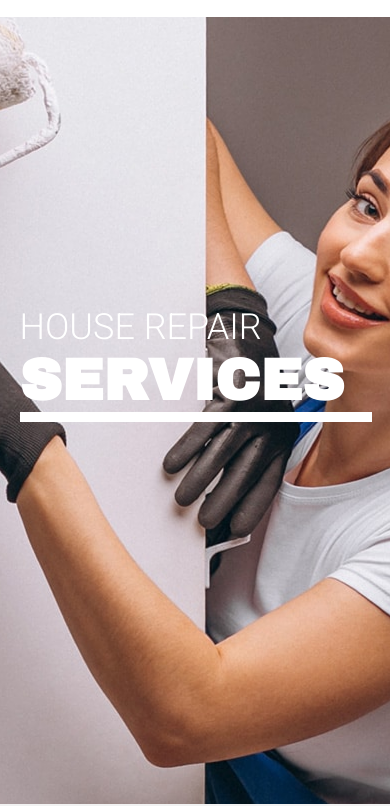
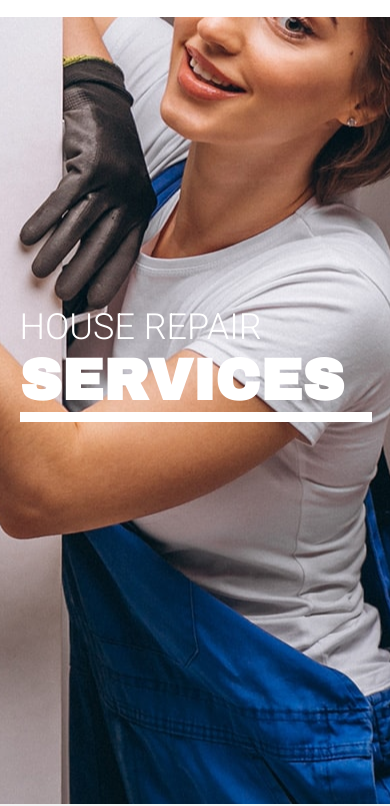
Before and after one commit to damisi00/stageiii, a plain HTML site: page index.html in a window 390 px wide. Shown: the part 63-869 px from the top of the page. Drawn offline with nearby package versions, Linux system fonts and the light colour scheme.

Commit message:
Update responsive.css

```diff
--- a/css/responsive.css
+++ b/css/responsive.css
@@ -72,7 +72,7 @@ nav{
     padding-left: 5%;
     background-size: cover;
     background: url(../images/hero-bg.jpg)no-repeat;
-    background-position: 71% 6% ;
+    background-position: 80% ;
     object-fit: cover;
     vertical-align: middle;
     /* background-position: center;  */
```
